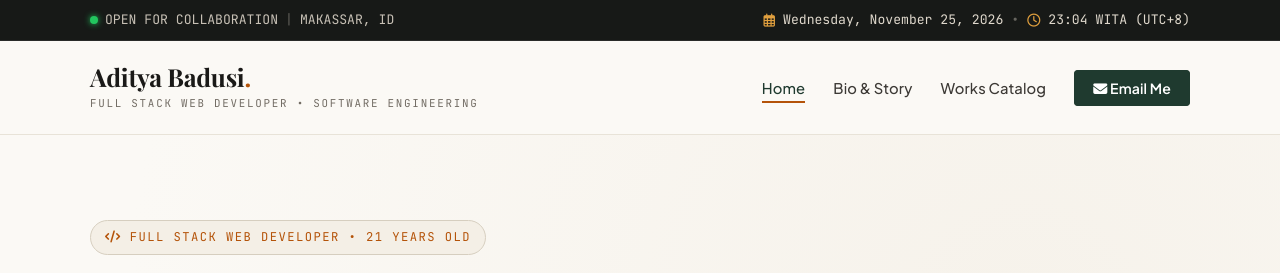
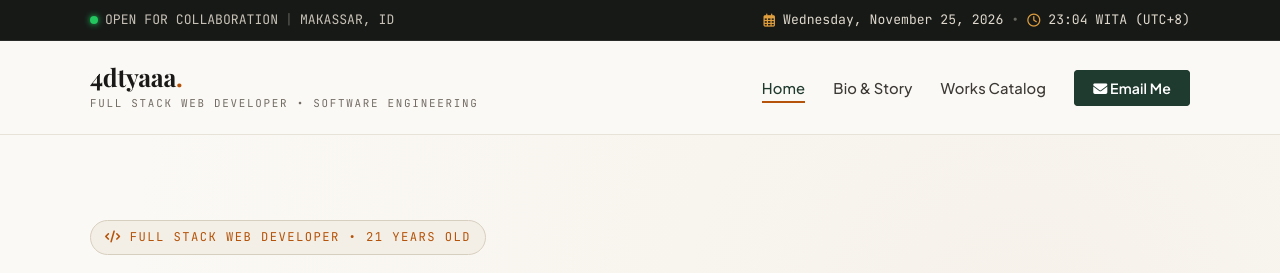
Before and after one commit to proxyninja999-wq/portosiganteng, a Laravel app: page / in a window 1280 px wide. Shown: the top 273 px of the page. Run offline with Laravel 12, Linux system fonts and the light colour scheme; some web fonts are replaced.

Commit message:
chore(branding): update navbar brand title to 4dtyaaa

```diff
--- a/resources/views/layouts/app.blade.php
+++ b/resources/views/layouts/app.blade.php
@@ -58,7 +58,7 @@
         <div class="container">
             <nav class="site-nav">
                 <a href="{{ url('/') }}" class="brand-wrapper">
-                    <div class="brand-title">Aditya Badusi<span>.</span></div>
+                    <div class="brand-title">4dtyaaa<span>.</span></div>
                     <div class="brand-tagline">Full Stack Web Developer • Software Engineering</div>
                 </a>
 
```
